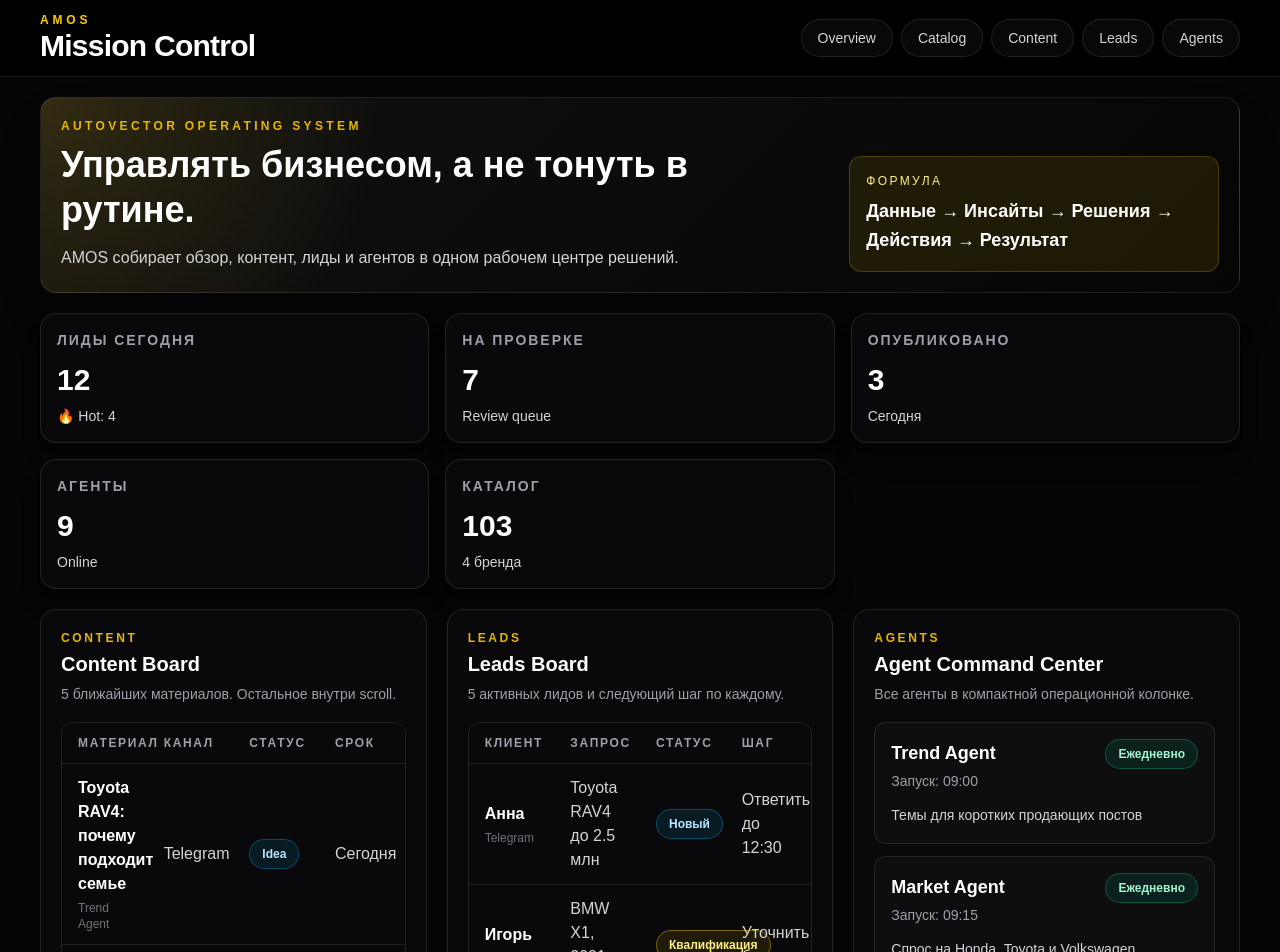
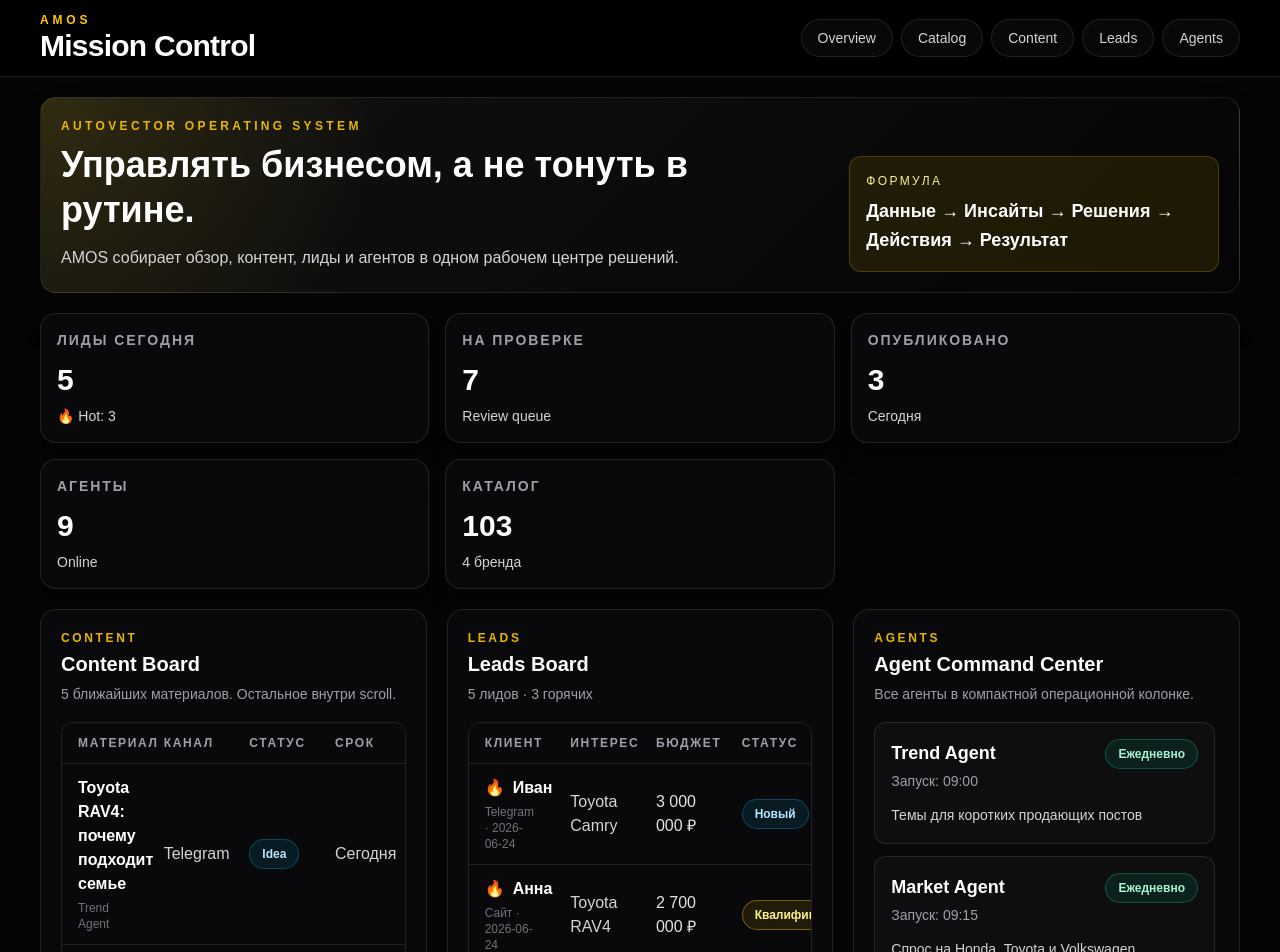
Before and after one commit to dentrost-crypto/autovector, a Next.js app: page /amos in a window 1280 px wide. Shown: the top 952 px of the page. Built offline with nearby package versions, Linux system fonts and the light colour scheme.

Commit message:
Connect AMOS dashboard to leads data

```diff
--- /dev/null
+++ b/AMOS/data/leads.json
@@ -0,0 +1,52 @@
+[
+  {
+    "id": "lead_001",
+    "name": "Иван",
+    "source": "Telegram",
+    "interest": "Toyota Camry",
+    "budget": "3 000 000 ₽",
+    "status": "Новый",
+    "temperature": "hot",
+    "createdAt": "2026-06-24"
+  },
+  {
+    "id": "lead_002",
+    "name": "Анна",
+    "source": "Сайт",
+    "interest": "Toyota RAV4",
+    "budget": "2 700 000 ₽",
+    "status": "Квалификация",
+    "temperature": "hot",
+    "createdAt": "2026-06-24"
+  },
+  {
+    "id": "lead_003",
+    "name": "Марина",
+    "source": "VK",
+    "interest": "Семейный кроссовер",
+    "budget": "3 500 000 ₽",
+    "status": "Подбор автомобиля",
+    "temperature": "warm",
+    "createdAt": "2026-06-23"
+  },
+  {
+    "id": "lead_004",
+    "name": "Сергей",
+    "source": "Telegram",
+    "interest": "Honda Civic",
+    "budget": "2 200 000 ₽",
+    "status": "Созвон назначен",
+    "temperature": "warm",
+    "createdAt": "2026-06-22"
+  },
+  {
+    "id": "lead_005",
+    "name": "Ольга",
+    "source": "Рекомендация",
+    "interest": "BMW X1",
+    "budget": "3 100 000 ₽",
+    "status": "Задаток получен",
+    "temperature": "hot",
+    "createdAt": "2026-06-21"
+  }
+]
--- a/app/amos/page.tsx
+++ b/app/amos/page.tsx
@@ -1,9 +1,14 @@
 import carsData from "../data/cars.json";
+import leadsData from "../../AMOS/data/leads.json";
 
 const CNY_TO_RUB = 10.5;
 const RUSSIA_DELIVERY_COST_RUB = 900_000;
 
 const cars = carsData;
+const leads = leadsData;
+const hotLeadCount = leads.filter(
+  (lead) => lead.temperature.toLowerCase() === "hot",
+).length;
 const brands = [...new Set(cars.map((car) => car.brand).filter(Boolean))];
 const brandCounts = cars.reduce<Record<string, number>>((counts, car) => {
   if (car.brand) {
@@ -32,8 +37,8 @@ const formatRubPrice = (value: number) =>
 const overviewCards = [
   {
     label: "ЛИДЫ СЕГОДНЯ",
-    value: "12",
-    detail: "🔥 Hot: 4",
+    value: String(leads.length),
+    detail: `🔥 Hot: ${hotLeadCount}`,
   },
   {
     label: "НА ПРОВЕРКЕ",
@@ -99,51 +104,6 @@ const contentRows = [
     status: "Published",
     owner: "Publisher Agent",
     due: "Вчера",
-  },
-];
-
-const leadRows = [
-  {
-    name: "Анна",
-    request: "Toyota RAV4 до 2.5 млн",
-    source: "Telegram",
-    status: "Новый",
-    next: "Ответить до 12:30",
-  },
-  {
-    name: "Игорь",
-    request: "BMW X1, 2021-2023",
-    source: "Сайт",
-    status: "Квалификация",
-    next: "Уточнить бюджет",
-  },
-  {
-    name: "Марина",
-    request: "Семейный кроссовер",
-    source: "VK",
-    status: "Подбор автомобиля",
-    next: "Отправить 3 варианта",
-  },
-  {
-    name: "Сергей",
-    request: "Honda Civic",
-    source: "Сайт",
-    status: "Созвон назначен",
-    next: "Созвон в 18:00",
-  },
-  {
-    name: "Ольга",
-    request: "Toyota Camry",
-    source: "Telegram",
-    status: "Задаток получен",
-    next: "Проверить лот",
-  },
-  {
-    name: "Дмитрий",
-    request: "BMW 7 Series",
-    source: "Рекомендация",
-    status: "Потерян",
-    next: "Вернуться через 30 дней",
   },
 ];
 
@@ -396,45 +356,60 @@ export default function AmosDashboardPage() {
             <PanelTitle
               eyebrow="Leads"
               title="Leads Board"
-              description="5 активных лидов и следующий шаг по каждому."
+              description={`${leads.length} лидов · ${hotLeadCount} горячих`}
             />
 
+            {leads.length > 0 ? (
               <div className="max-h-[360px] overflow-auto rounded-xl border border-white/10">
                 <table className="w-full table-fixed text-left text-sm">
                   <thead className="sticky top-0 z-10 border-b border-white/10 bg-zinc-950 text-xs uppercase tracking-[0.14em] text-zinc-400">
                     <tr>
                       <th className="px-4 py-3">Клиент</th>
-                    <th className="px-4 py-3">Запрос</th>
+                      <th className="px-4 py-3">Интерес</th>
+                      <th className="px-4 py-3">Бюджет</th>
                       <th className="px-4 py-3">Статус</th>
-                    <th className="px-4 py-3">Шаг</th>
                     </tr>
                   </thead>
                   <tbody className="divide-y divide-white/10">
-                  {leadRows.slice(0, 5).map((row) => (
-                    <tr
-                      key={`${row.name}-${row.request}`}
-                      className="hover:bg-white/[0.025]"
-                    >
+                    {leads.slice(0, 5).map((lead) => (
+                      <tr key={lead.id} className="hover:bg-white/[0.025]">
                         <td className="px-4 py-3 text-base font-semibold text-white">
-                        {row.name}
+                          <span className="flex items-center gap-2">
+                            {lead.temperature === "hot" && (
+                              <span aria-label="Горячий лид">🔥</span>
+                            )}
+                            {lead.name}
+                          </span>
                           <div className="mt-1 text-xs font-medium text-zinc-500">
-                          {row.source}
+                            {lead.source} · {lead.createdAt}
                           </div>
                         </td>
                         <td className="px-4 py-3 text-base text-zinc-300">
-                        {row.request}
+                          {lead.interest}
+                        </td>
+                        <td className="px-4 py-3 text-base font-medium text-zinc-200">
+                          {lead.budget}
                         </td>
                         <td className="px-4 py-3">
-                        <StatusBadge status={row.status} />
-                      </td>
-                      <td className="px-4 py-3 text-base text-zinc-300">
-                        {row.next}
+                          <StatusBadge status={lead.status} />
                         </td>
                       </tr>
                     ))}
                   </tbody>
                 </table>
               </div>
+            ) : (
+              <div className="flex min-h-[220px] items-center justify-center rounded-xl border border-dashed border-white/15 bg-white/[0.02] p-8 text-center">
+                <div>
+                  <p className="text-lg font-semibold text-white">
+                    Лидов пока нет
+                  </p>
+                  <p className="mt-2 text-sm text-zinc-500">
+                    Добавьте записи в AMOS/data/leads.json.
+                  </p>
+                </div>
+              </div>
+            )}
           </div>
 
           <div
```
Lines whose indentation alone changed are shown as unchanged.
